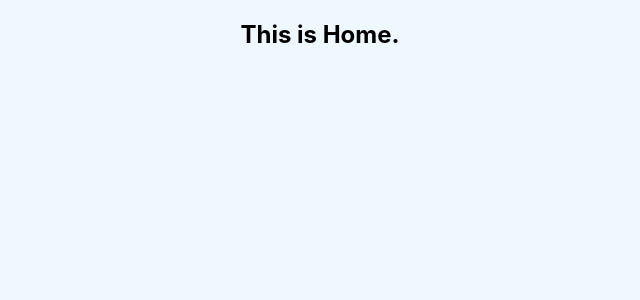
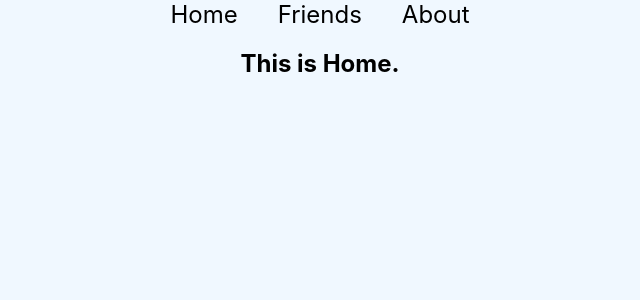
Before and after one commit to shohan-pherones/simple-react-router, a React (Create React App) app: page / in a window 1280 px wide. Shown: the top 300 px of the page, without its empty margins (320-960 px from the left). Built offline with nearby package versions, Linux system fonts and the light colour scheme.

Commit message:
header added

```diff
--- a/src/App.js
+++ b/src/App.js
@@ -4,11 +4,13 @@ import Friends from "./components/Friends/Friends";
 import About from "./components/About/About";
 import NotFound from "./components/NotFound/NotFound";
 import { BrowserRouter as Router, Routes, Route } from "react-router-dom";
+import Header from "./components/Header/Header";
 
 function App() {
   return (
     <div className="App">
       <Router>
+        <Header />
         <Routes>
           <Route exact path="/" element={<Home />} />
           <Route path="/home" element={<Home />} />
--- /dev/null
+++ b/src/components/Header/Header.css
@@ -0,0 +1,11 @@
+.menu {
+  text-decoration: none;
+  font-size: 1.5rem;
+  color: black;
+  padding: 20px;
+  transition: all 0.15s linear;
+}
+
+.menu:hover {
+  color: crimson;
+}
--- /dev/null
+++ b/src/components/Header/Header.js
@@ -0,0 +1,21 @@
+import React from "react";
+import { Link } from "react-router-dom";
+import "./Header.css";
+
+const Header = () => {
+  return (
+    <div>
+      <Link to="/home" className="menu">
+        Home
+      </Link>
+      <Link to="/friends" className="menu">
+        Friends
+      </Link>
+      <Link to="/about" className="menu">
+        About
+      </Link>
+    </div>
+  );
+};
+
+export default Header;
```
